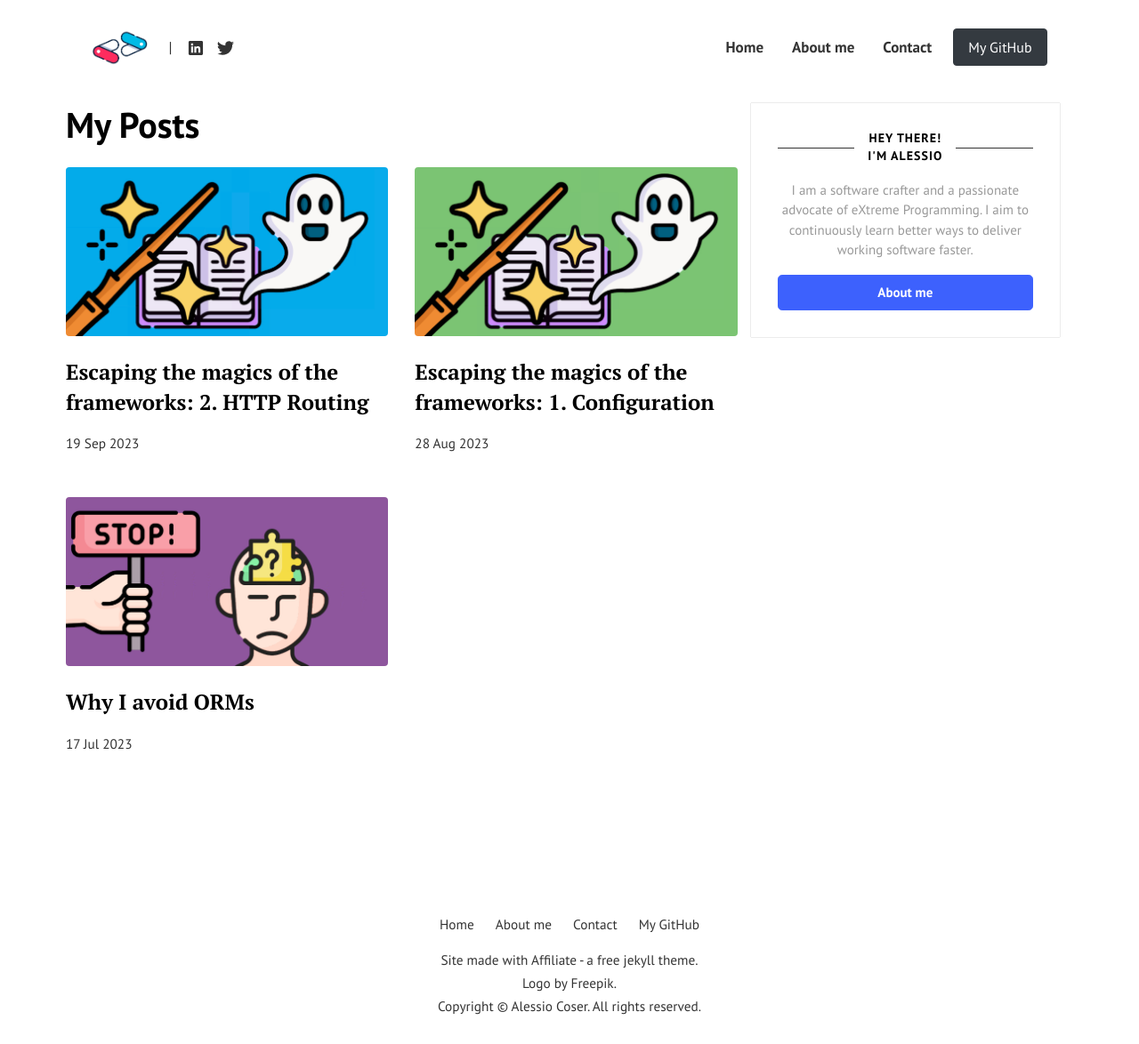
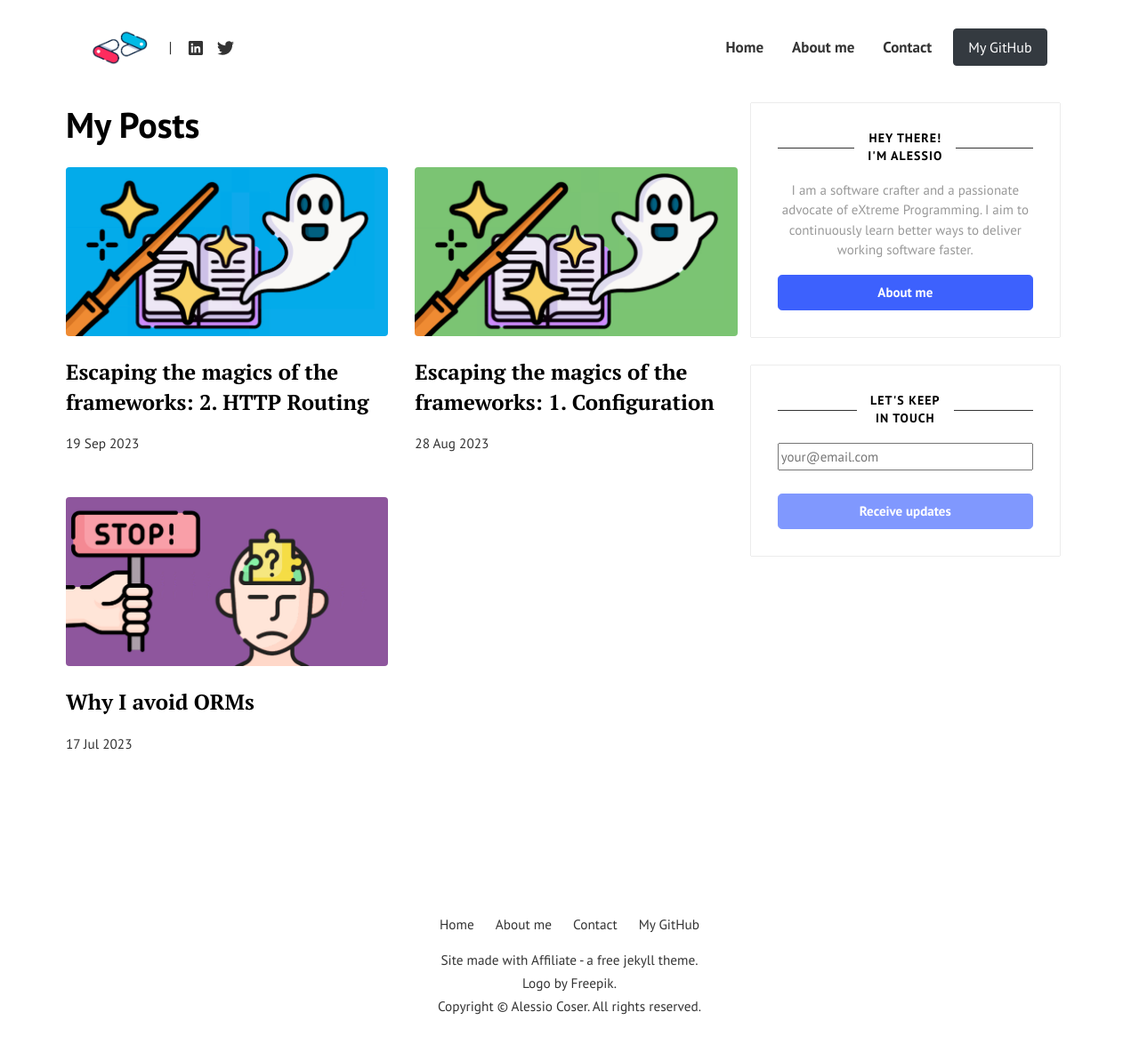
Before and after one commit to AlessioCoser/alessiocoser.github.io, a Jekyll site: the page built from index.html, in a window 1280 px wide and 1174 px high. Shown: the whole window at 89% size. Built offline with Jekyll 4.4.1, drawn with Linux system fonts in a browser that asks for light colours; the list of posts is cut into pages by our own code; part of the change alters nothing that is shown.

Commit message:
add keep in touch section

```diff
--- /dev/null
+++ b/_includes/mailing-list.html
@@ -0,0 +1,46 @@
+<h5><span>Let's keep<br />in touch</span></h5>
+<div id="keep-in-touch">
+  <input id="keep-in-touch-email" type="email" placeholder="your@email.com"/>
+  <br /><br />
+  <button id="keep-in-touch-button" disabled="disabled" type="button" style="font-size: 15px" class="btn btn-primary text-white btn-lg px-2 py-2 col-sm-12 font-weight-bold">Receive updates</button>
+
+  <script>
+    {% if jekyll.environment != "production" %}
+      function plausible(event, props) { console.log(`Fired Plausible Event '${event}' with ${JSON.stringify(props)}`)}
+    {% endif %}
+    var emailButton = document.getElementById('keep-in-touch-button')
+    var emailInput = document.getElementById('keep-in-touch-email')
+
+    function clearKeepInTouchEmail() {
+      emailButton.className = emailButton.className.split('btn-success').join('btn-primary')
+      emailButton.innerHTML = 'Receive updates'
+    }
+
+    function emailIsValid(email) {
+      return String(email)
+        .toLowerCase()
+        .match(/^(([^<>()[\]\\.,;:\s@"]+(\.[^<>()[\]\\.,;:\s@"]+)*)|.(".+"))@((\[[0-9]{1,3}\.[0-9]{1,3}\.[0-9]{1,3}\.[0-9]{1,3}\])|(([a-zA-Z\-0-9]+\.)+[a-zA-Z]{2,}))$/)
+    }
+
+    function onKeepInTouchEmailChange(e) {
+      if (emailIsValid(e.target.value)) {
+        emailButton.disabled = false
+      } else {
+        emailButton.disabled = true
+      }
+    }
+
+    function onKeepInTouchButtonClick(e) {
+      emailButton.disabled = true
+      plausible('KeepInTouch', {props: { email: emailInput.value }})
+      emailInput.value = ''
+      emailButton.className = emailButton.className.split('btn-primary').join('btn-success')
+      emailButton.innerHTML = 'Thank you!'
+      setTimeout(clearKeepInTouchEmail, 2000)
+    }
+
+    emailButton.addEventListener('click', onKeepInTouchButtonClick)
+    emailInput.addEventListener('change', onKeepInTouchEmailChange)
+    emailInput.addEventListener('keyup', onKeepInTouchEmailChange)
+  </script>
+</div>
--- a/_includes/sidebar.html
+++ b/_includes/sidebar.html
@@ -2,4 +2,8 @@
     <div class="sidebar-section">
         {% include myself.html %}
     </div>
+
+    <div class="sidebar-section">
+      {% include mailing-list.html %}
+    </div>
 </div>
--- a/_layouts/default.html
+++ b/_layouts/default.html
@@ -17,7 +17,7 @@
 <!-- custom CSS end-->
 
 {% if jekyll.environment == "production" %}
-<script defer data-domain="alessiocoser.com" src="https://analytics.alessiocoser.com/js/script.outbound-links.js"></script>
+<script defer data-domain="alessiocoser.com" src="https://analytics.alessiocoser.com/js/script.outbound-links.tagged-events.js"></script>
 {% endif %}
 
 </head>
--- a/assets/css/theme.scss
+++ b/assets/css/theme.scss
@@ -561,7 +561,7 @@ background-color: #fff;
     line-height: 1.5;
     text-align: center;
 }
-.sidebar #myself input {width:100%;}
+.sidebar input {width:100%;}
 .sidebar #myself .mc-field-group {width:100% !important;}
 #myself .mc-field-group input {text-indent: 5% !important;}
 #myself {font-family:inherit !important;}
```
